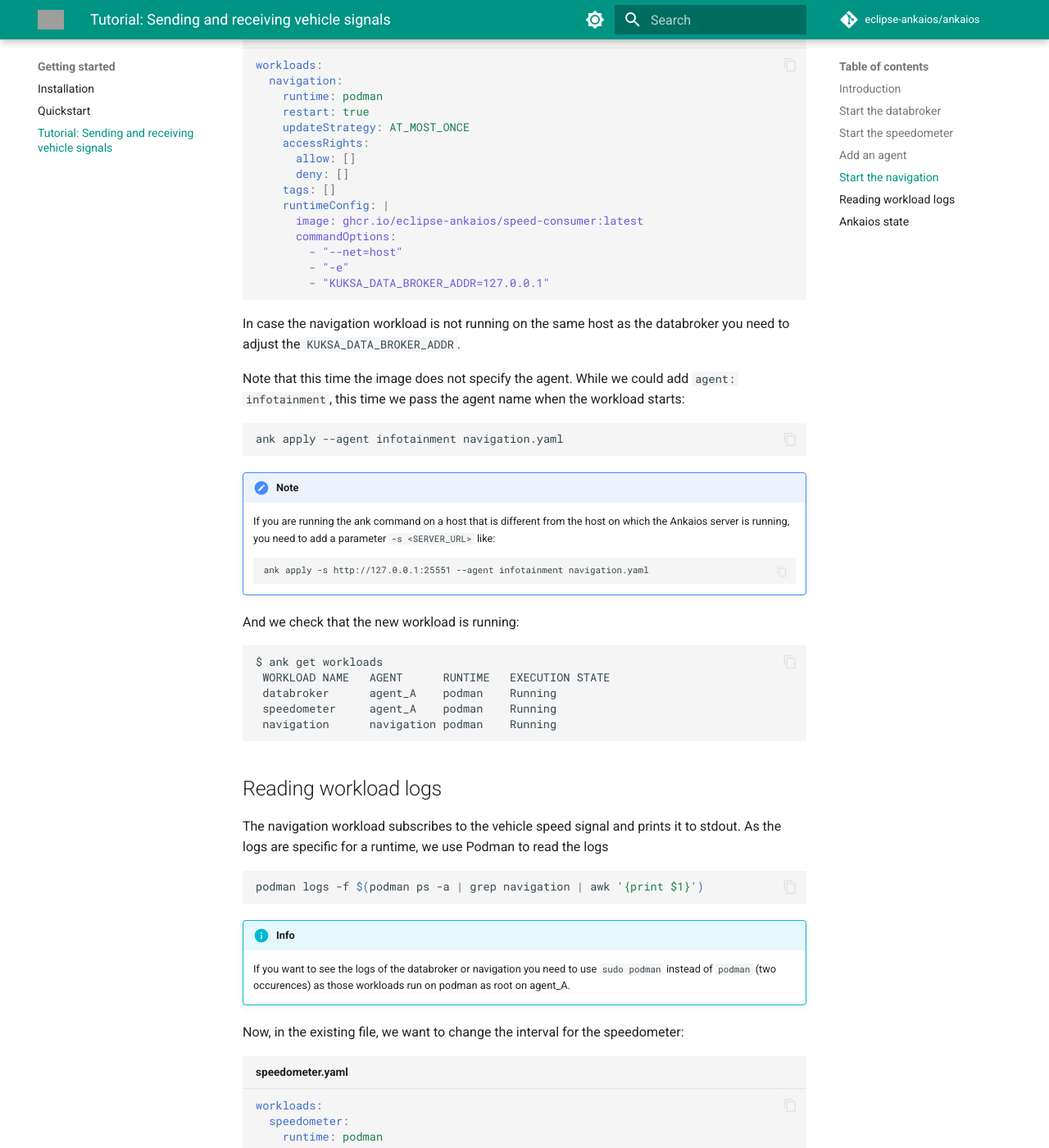
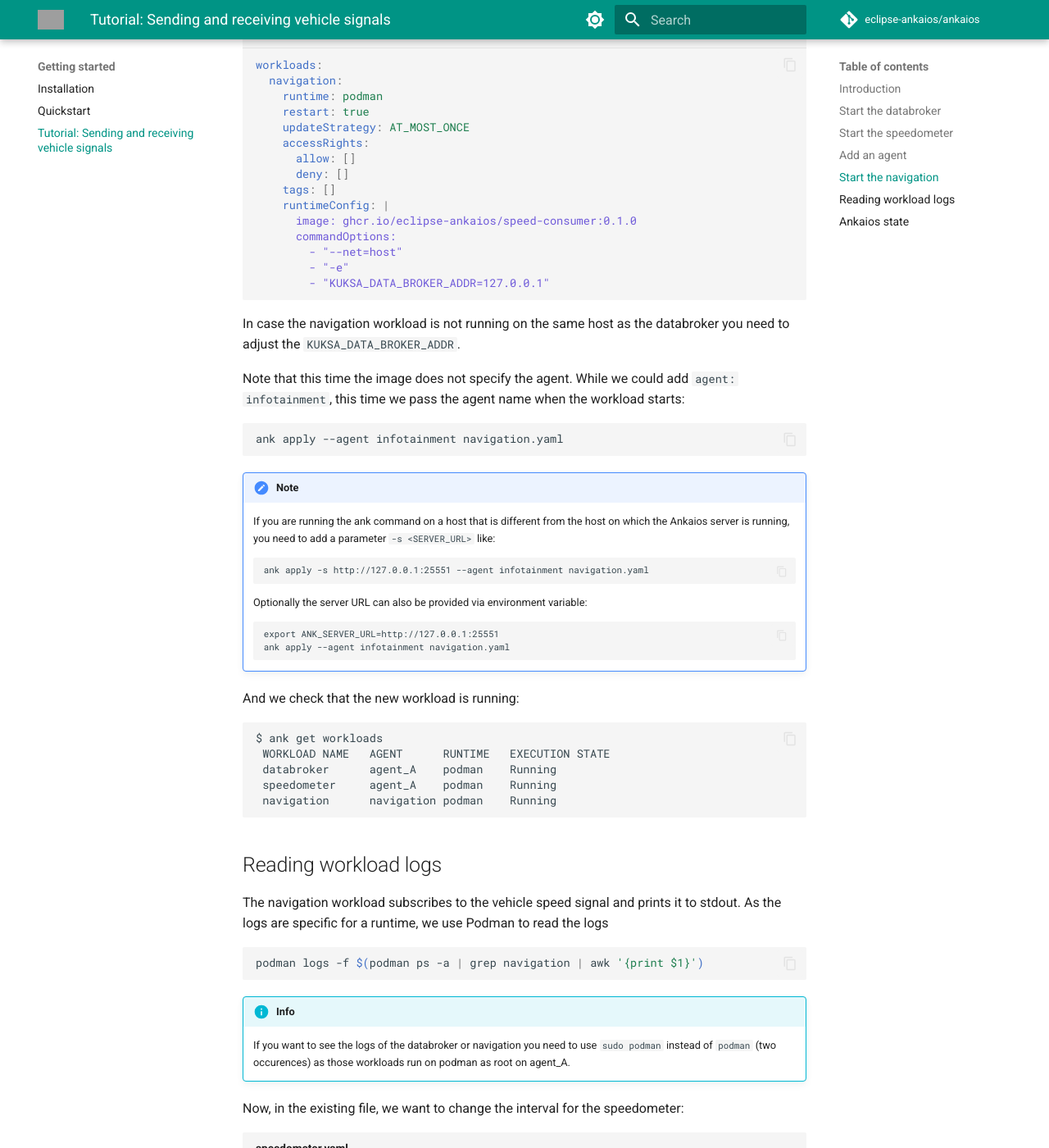
Before and after one commit to eclipse-ankaios/ankaios, an MkDocs documentation site: the page built from doc/docs/usage/tutorial-vehicle-signals.md, in a window 1280 px wide and 1400 px high, scrolled down 3623 px. Shown: the whole window at 82% size. Built offline with MkDocs 1.6.1 and Material for MkDocs 9.7.7, drawn with Linux system fonts in a browser that asks for light colours; comment, search, counter and statistics services are not loaded; the version menu is left out; some of the changed text lies outside the part shown; grey boxes are pictures that could not be loaded.

Commit message:
Fix review findings for tutorial
Issue-Id: #138

````diff
--- a/doc/docs/usage/tutorial-vehicle-signals.md
+++ b/doc/docs/usage/tutorial-vehicle-signals.md
@@ -49,7 +49,7 @@
 
 Let's have a look at the `runtimeConfig` which in this case is specific for the `podman` runtime.
 
-* `image: ghcr.io/eclipse/kuksa.val/databroker:0.4.2` specifies the container image according to the OCI image format. Fortunately, the Kuksa.val project already provides an image for the databroker that we can use here.
+* `image: ghcr.io/eclipse/kuksa.val/databroker:0.4.1` specifies the container image according to the OCI image format. Fortunately, the Kuksa.val project already provides an image for the databroker that we can use here.
 * `commandArgs: ["--insecure"]`: These are command arguments which are passed to the container, in this case to the container's entrypoint. As we are not using authentication for the databroker we pass the argument `--insecure`.
 * `commandOptions: ["--net=host"]`: These options are passed to the `podman run` command. We want to use the host network for the databroker.
 
@@ -86,7 +86,7 @@
       deny: []
     tags: []
     runtimeConfig: |
-      image: ghcr.io/eclipse-ankaios/speedometer:latest
+      image: ghcr.io/eclipse-ankaios/speedometer:0.1.0
       commandOptions:
         - "--net=host"
         - "-e"
@@ -152,7 +152,7 @@
       deny: []
     tags: []
     runtimeConfig: |
-      image: ghcr.io/eclipse-ankaios/speed-consumer:latest
+      image: ghcr.io/eclipse-ankaios/speed-consumer:0.1.0
       commandOptions:
         - "--net=host"
         - "-e"
@@ -175,6 +175,13 @@
 
     ```
     ank apply -s http://127.0.0.1:25551 --agent infotainment navigation.yaml
+    ```
+
+    Optionally the server URL can also be provided via environment variable:
+
+    ```
+    export ANK_SERVER_URL=http://127.0.0.1:25551
+    ank apply --agent infotainment navigation.yaml
     ```
 
 And we check that the new workload is running:
@@ -214,7 +221,7 @@
       deny: []
     tags: []
     runtimeConfig: |
-      image: ghcr.io/eclipse-ankaios/speedometer:latest
+      image: ghcr.io/eclipse-ankaios/speedometer:0.1.0
       commandOptions:
         - "--net=host"
         - "-e"
@@ -290,7 +297,7 @@
     dependencies:
       databroker: ADD_COND_RUNNING
     runtimeConfig: |
-      image: ghcr.io/eclipse-ankaios/speedometer:latest
+      image: ghcr.io/eclipse-ankaios/speedometer:0.1.0
       commandOptions:
         - "--net=host"
         - "-e"
@@ -307,7 +314,7 @@
     dependencies:
       databroker: ADD_COND_RUNNING
     runtimeConfig: |
-      image: ghcr.io/eclipse-ankaios/speed-consumer:latest
+      image: ghcr.io/eclipse-ankaios/speed-consumer:0.1.0
       commandOptions:
         - "--net=host"
         - "-e"
````
